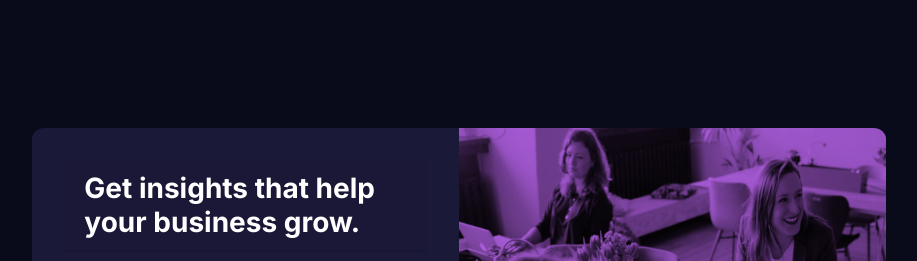
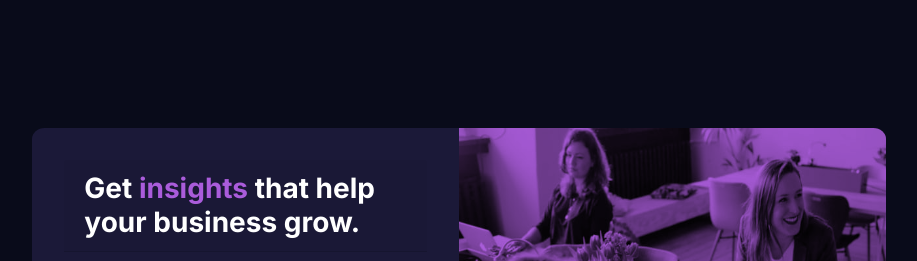
Before and after one commit to Harshitsoni2000/Stats-preview-card-component, a plain HTML site: page index.html in a window 1280 px wide. Shown: the top 261 px of the page, without its empty margins (181-1098 px from the left). Drawn offline with nearby package versions, Linux system fonts and the light colour scheme.

Commit message:
Update styles.css

```diff
--- a/css/styles.css
+++ b/css/styles.css
@@ -35,6 +35,10 @@ h3 {
   color: hsla(0, 0%, 100%, 0.75);
   margin-bottom: 0;
   font-family: 'Lexend Deca', sans-serif;
+}
+
+.insights {
+  color:hsl(277, 64%, 61%);
 }
 
 .footer-para {
```
